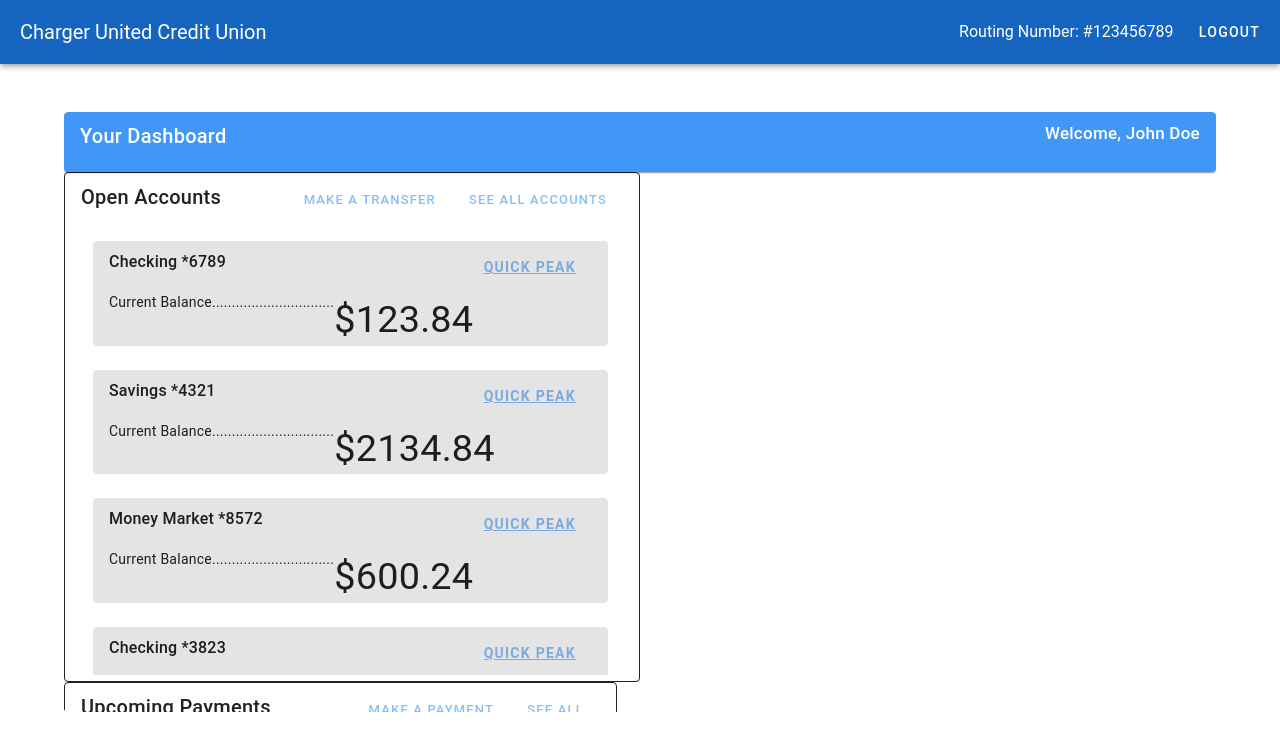
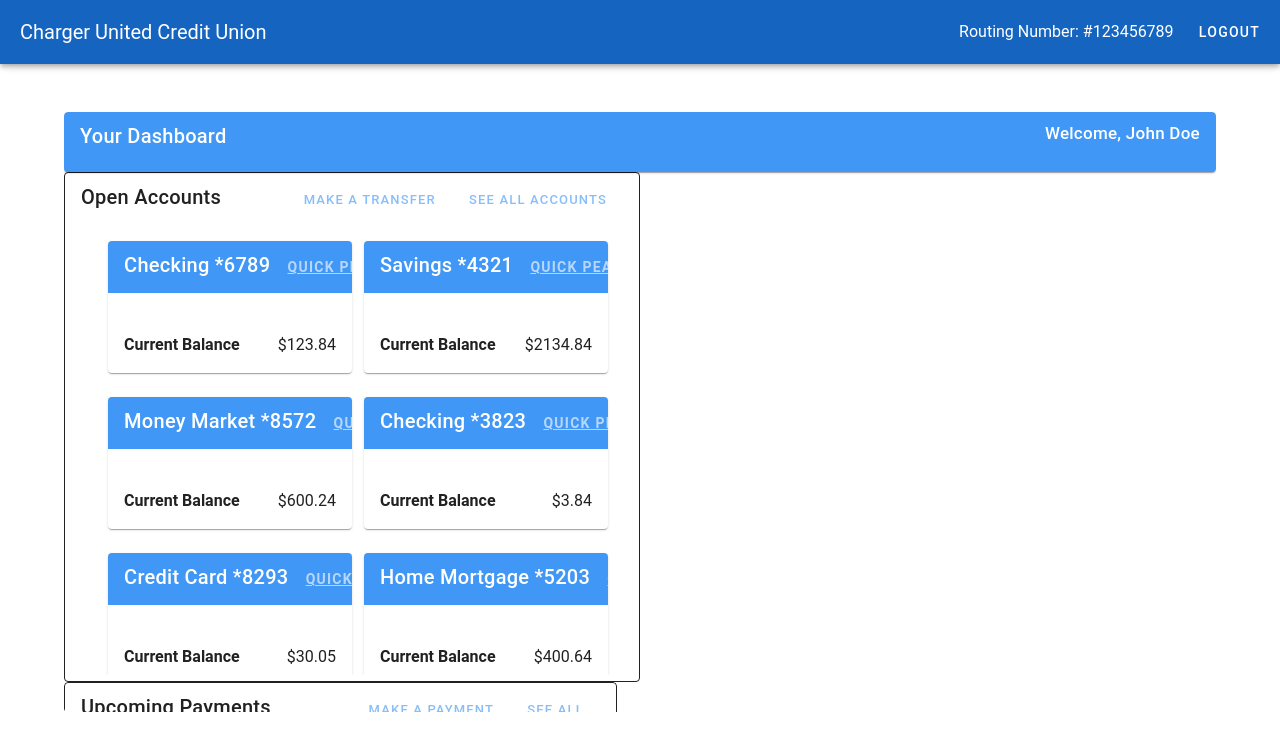
Before and after one commit to annalizferguson/Senior-Design, a Vue app in the folder src/main/frontend/bank-frontend/: page /customer-dash in a window 1280 px wide. Shown: the top 750 px of the page. Built offline with nearby package versions, Linux system fonts and the light colour scheme.

Commit message:
trying new styling for AccountListItems

```diff
--- a/src/main/frontend/bank-frontend/src/components/customer-components/AccountListItem.vue
+++ b/src/main/frontend/bank-frontend/src/components/customer-components/AccountListItem.vue
@@ -1,36 +1,30 @@
 <template>
     <v-card
             class="ml-3 mb-6"
-            width= "95%"
-            height="95%"
-            variant="tonal"
+            width="45%"
+            variant="elevated"
+
     >
         <v-card-title
-                class="d-flex justify-space-between"
-                style="font-size: 1em"
+                class="d-flex justify-space-between mb-6"
+                style="background-color: #4097f5; color: white;"
         >
             <div>{{ accountType }} *{{ endingDigits }}</div>
             <v-btn
-                    color="#4097f5"
                     variant="plain"
                     @click="dialogActive = true"
             >
                 <b><u>Quick Peak</u></b>
             </v-btn>
         </v-card-title>
-        <v-card-text
-                class="d-flex"
-        >
-            Current Balance...............................
-            <div
-                    style="font-size: 2.7em"
-            >
-                ${{ balance }}
-            </div>
-        </v-card-text>
+        <v-container class="d-flex justify-space-between align-center">
+            <div><b>Current Balance</b></div>
+            <div>${{ balance }}</div>
+
+        </v-container>
         <v-dialog
-            v-model="dialogActive"
-            width="40%"
+                v-model="dialogActive"
+                width="40%"
         >
             <AccountDetailsDialog :account="currentAccount"/>
         </v-dialog>
@@ -50,7 +44,7 @@ export default {
         }
     },
 
-    data: function() {
+    data: function () {
         return {
             currentAccount: this.account,
             dialogActive: false,
--- a/src/main/frontend/bank-frontend/src/components/customer-components/OpenAccountsDashboardComponent.vue
+++ b/src/main/frontend/bank-frontend/src/components/customer-components/OpenAccountsDashboardComponent.vue
@@ -40,10 +40,10 @@
                 </v-btn>
             </div>
         </v-card-title>
-        <v-container style="height: calc(100vh - 350px)" class="overflow-y-auto">
-        <AccountListItem height="25%"
-                         v-for="(item, index) in accounts"
-                         :account="item"/>
+        <v-container style="height: calc(100vh - 350px)" class="d-flex flex-wrap justify-center overflow-x-auto">
+            <AccountListItem
+                             v-for="(item, index) in accounts"
+                             :account="item"/>
         </v-container>
     </v-card>
 </template>
--- a/src/main/frontend/bank-frontend/src/components/customer-components/UpcomingPaymentsItem.vue
+++ b/src/main/frontend/bank-frontend/src/components/customer-components/UpcomingPaymentsItem.vue
@@ -3,7 +3,7 @@
             width="100%"
             variant="tonal"
     >
-        <v-card-title style="background-color: #4097f5; color: white"/>
+        <v-card-title style="background-color: #4097f5"/>
         <v-container
                 class="d-flex justify-space-between"
         >
```
